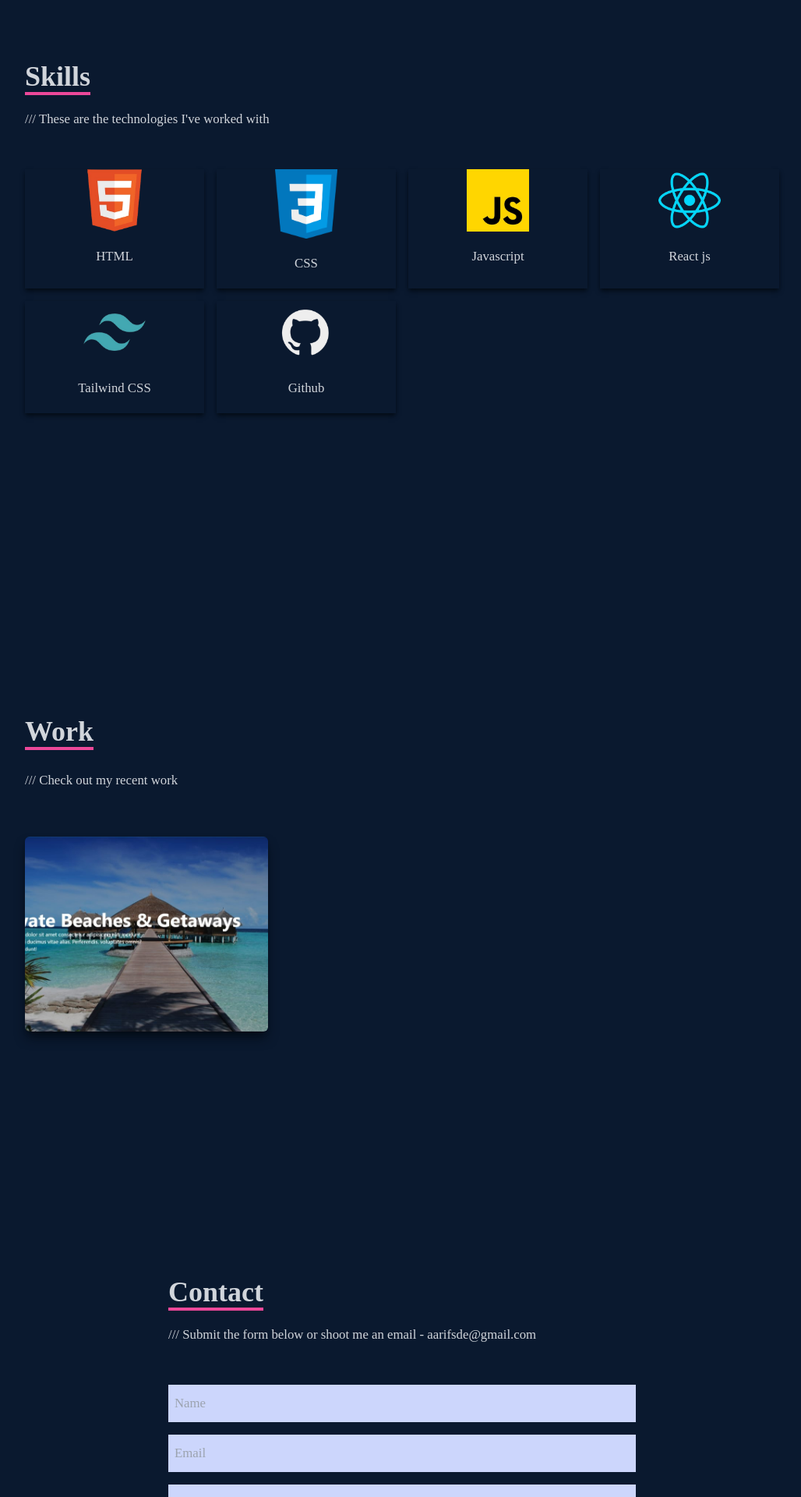
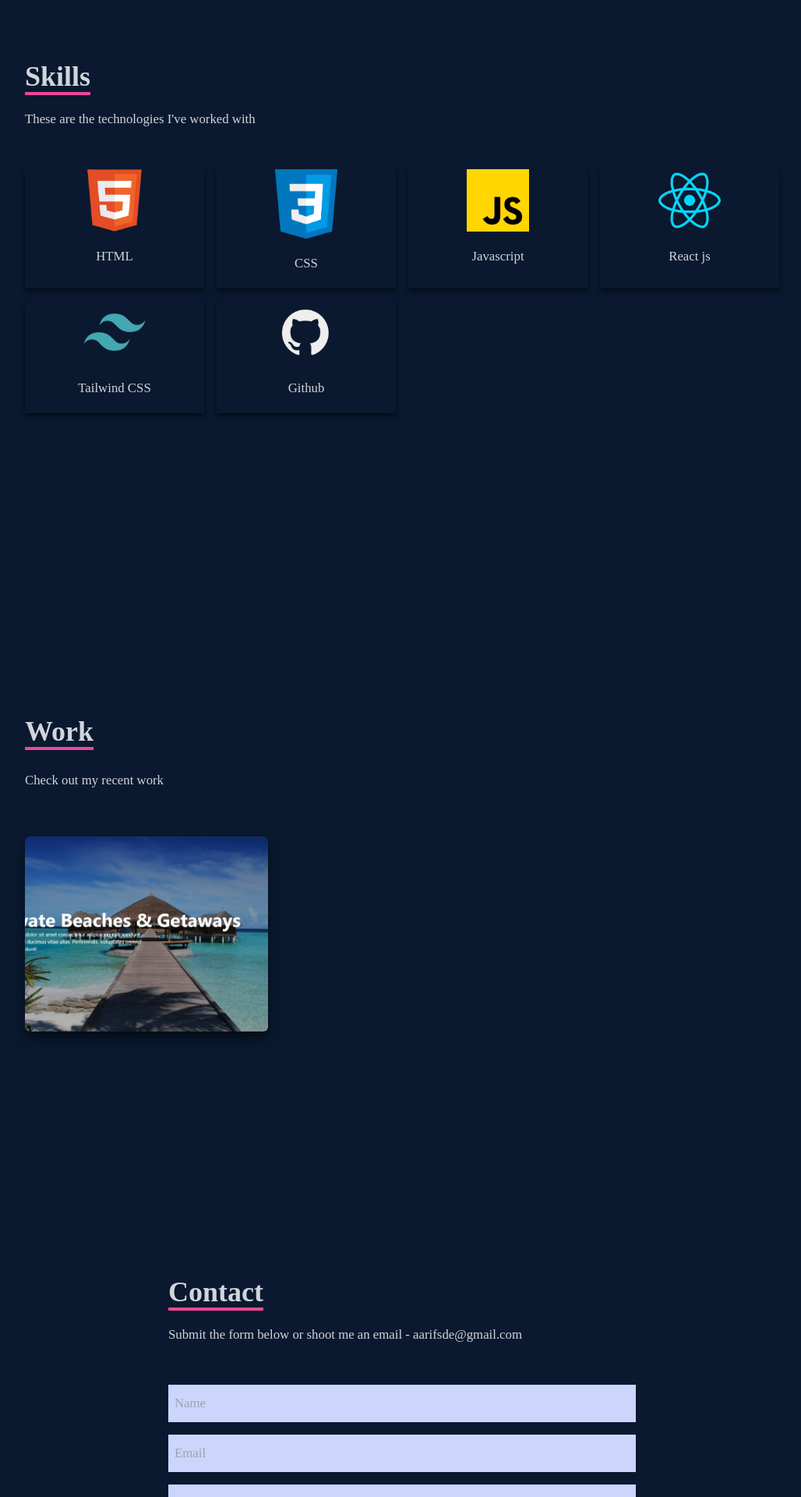
Before and after one commit to Aarifsde/portfolio-react, a React (Create React App) app: page / in a window 1280 px wide. Shown: the part 1680-3600 px from the top of the page at 78% size, without its empty margins (124-1152 px from the left). Built offline with nearby package versions, Linux system fonts and the light colour scheme.

Commit message:
ex commit

```diff
--- a/src/Components/Contact.jsx
+++ b/src/Components/Contact.jsx
@@ -6,7 +6,7 @@
         <form method='POST' action="https://getform.io/f/c8ed4f2b-bb25-47ae-abcc-e0a3f4dfe2c8" className='flex flex-col max-w-[600px] w-full'>
             <div className='pb-8'>
                 <p className='text-4xl font-bold inline border-b-4 border-pink-500 text-gray-300'>Contact</p>
-                <p className='text-gray-300 py-4'>/// Submit the form below or shoot me an email - aarifsde@gmail.com</p>
+                <p className='text-gray-300 py-4'>Submit the form below or shoot me an email - aarifsde@gmail.com</p>
             </div>
             <input className='bg-[#ccd6fc] p-2' type="text" placeholder='Name' name='name' required />
             <input className='my-4 p-2 bg-[#ccd6fc]' type="email" placeholder='Email' name='email' required/>
--- a/src/Components/Skills.jsx
+++ b/src/Components/Skills.jsx
@@ -13,7 +13,7 @@
         <div className='max-w-[1000px] mx-auto p-4 flex flex-col justify-center w-full h-full'>
             <div>
                 <p className='text-4xl font-bold inline border-b-4 border-pink-500'>Skills</p>
-                <p className='py-4'>/// These are the technologies I've worked with</p>
+                <p className='py-4'>These are the technologies I've worked with</p>
             </div>
 
             <div className='w-full grid grid-cols-2 sm:grid-cols-4 gap-4 text-center py-8'>
--- a/src/Components/Work.jsx
+++ b/src/Components/Work.jsx
@@ -7,7 +7,7 @@
         <div className='max-w-[1000px] mx-auto p-4 flex flex-col justify-center w-full h-full'>
             <div className='pb-8'>
                 <p className='text-4xl font-bold inline border-b-4 text-gray-300 border-pink-500'>Work</p>
-                <p className='py-6'>/// Check out my recent work</p>
+                <p className='py-6'>Check out my recent work</p>
             </div>
          {/* container */}
             <div className='grid sm:grid-cols-2 md:grid-cols-3 gap-4'>
```
